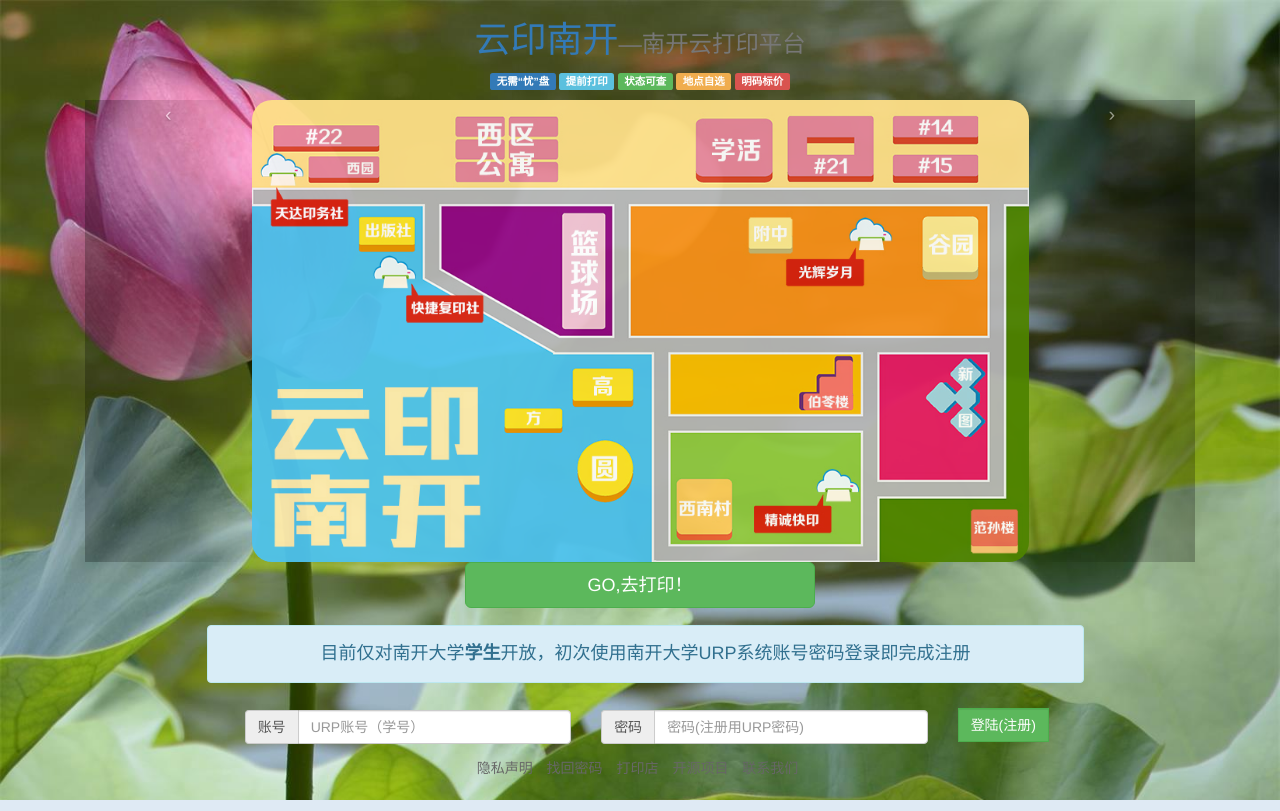
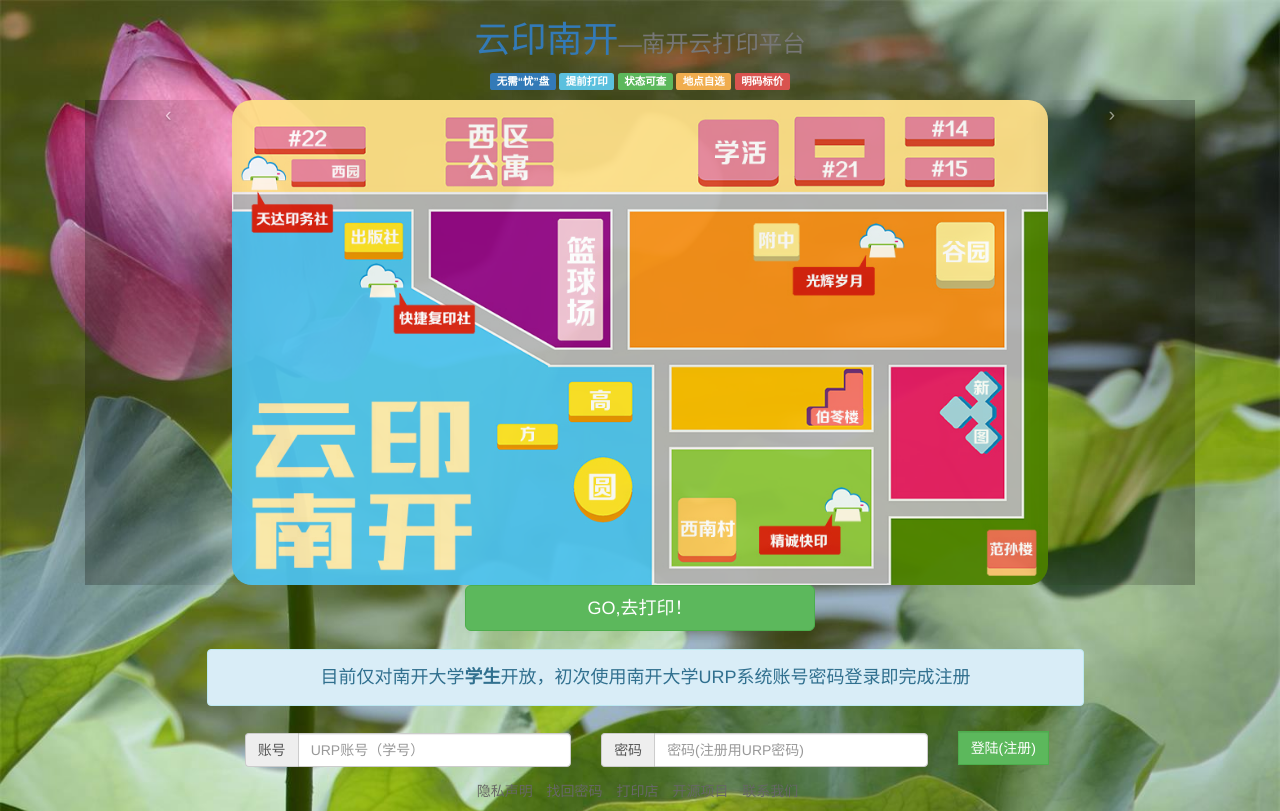
Before and after one commit to YunYinORG/print, a PHP site: page /DbName/Print/Home/View/Index/index.html in a window 1280 px wide. Run offline with PHP 8.4, Linux system fonts and the light colour scheme.

Commit message:
调整地图大小
大分辨率下两地图大小近似相等（>992px时）低分辨率下仍待解决

```diff
--- a/Print/Home/View/Index/index.html
+++ b/Print/Home/View/Index/index.html
@@ -24,7 +24,7 @@
    <!-- 轮播（Carousel）项目 -->
    <div class="carousel-inner">
       <div class="item active">
-          <img src="__PUBLIC__/images/map.jpg" class="index-img" alt="First slide">
+          <img src="__PUBLIC__/images/map.jpg" class="index-img nankai" alt="First slide">
       </div>
       <div class="item">
          <img src="__PUBLIC__/images/map_tju.jpg" class="index-img" alt="Second slide">
--- a/Public/css/new.css
+++ b/Public/css/new.css
@@ -85,6 +85,10 @@ li.logo-list
         height: 85%;
 	margin:0 auto;
    }
+   img.index-img.nankai
+{
+	width:73.5%;
+}
 /*   #login>.btn {
        margin-top: 3px;
   }*/
@@ -101,6 +105,7 @@ li.logo-list
   #login>.btn {
       margin-top: 3px;
  }
+
 }
 @media(max-width: 992px) {
     .row {
```
